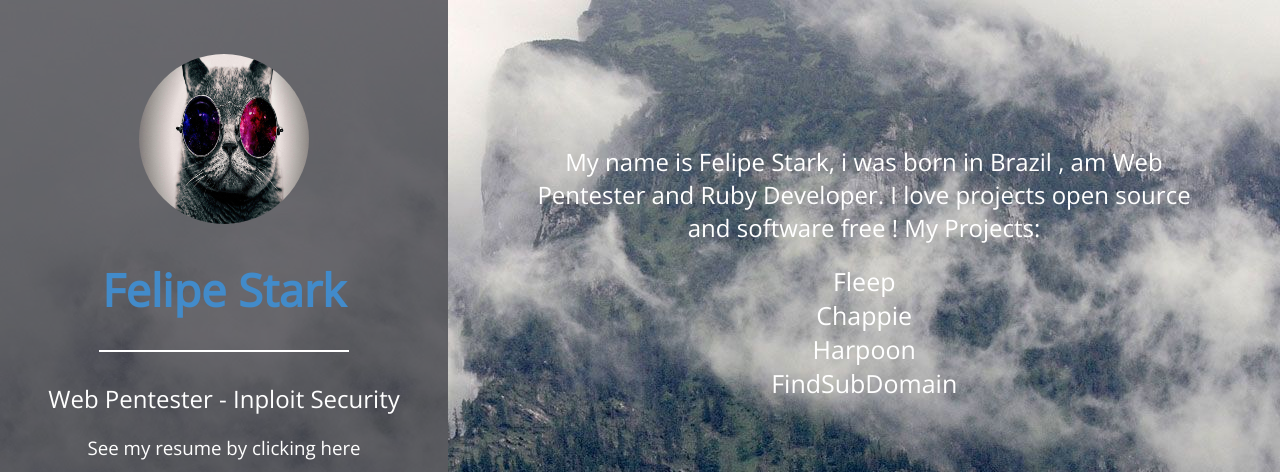
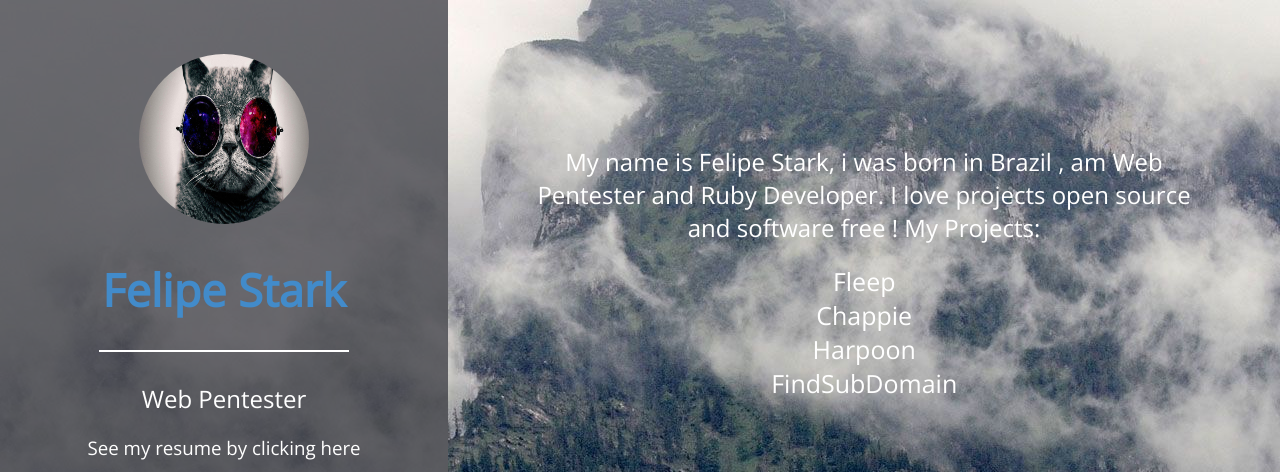
Before and after one commit to FelipeSt4rk/felipest4rk.github.io, a plain HTML site: page index.html in a window 1280 px wide. Shown: the top 472 px of the page. Drawn offline with nearby package versions, Linux system fonts and the light colour scheme.

Commit message:
Update index.html

```diff
--- a/index.html
+++ b/index.html
@@ -34,7 +34,7 @@
 				<img  class="perfil" src="assets/images/perfil.jpg">
 				<h1><strong>Felipe Stark</strong></h1>
 				<hr>
-				<h2>Web Pentester - Inploit Security</h2>
+				<h2>Web Pentester</h2>
 				<h3>
 					See my resume by clicking <a href="#" target="_blank">here</a>
 				</h3>
```
